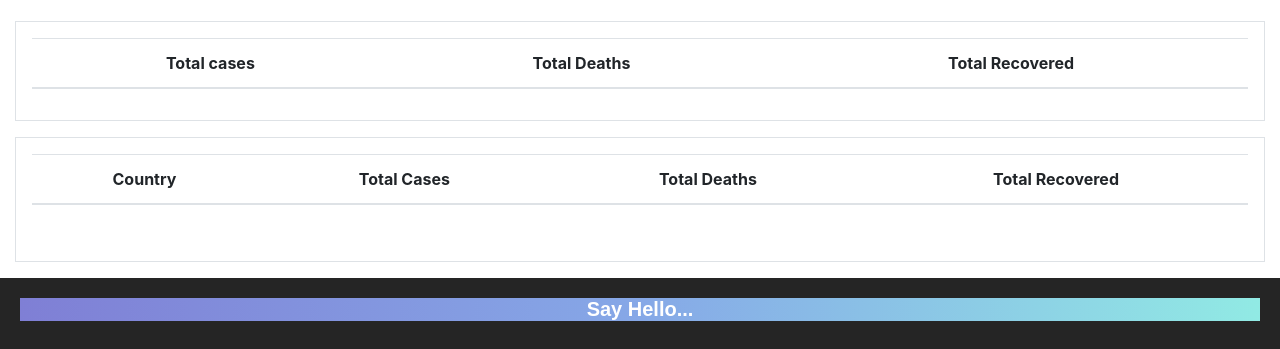
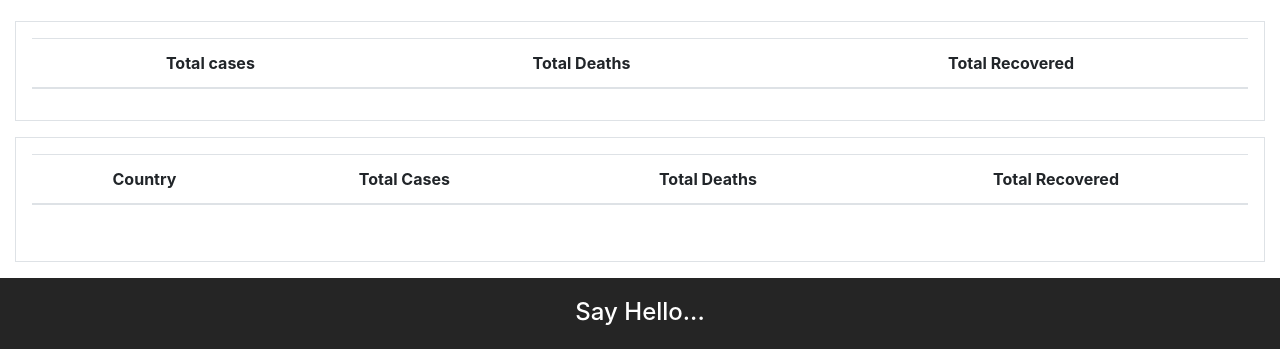
Before and after one commit to Hitesh-15/CovidTracker, a plain HTML site: page index.html in a window 1280 px wide. Shown: the part 173-522 px from the top of the page. Drawn offline with nearby package versions, Linux system fonts and the light colour scheme; no server answers.

Commit message:
Update index.html

```diff
--- a/index.html
+++ b/index.html
@@ -57,7 +57,7 @@
         </div>
     </div>
     <div class="footer-area">
-        <p> Say Hello...</p>
+        <h4> Say Hello...</h4>
                    <div class="footer-social-widget">
                        <a href="mailto:hitesh@ambulkar.com"><e class="fa fa-envelope-o" ></e></a>
                        <a href="https://www.linkedin.com/in/hitesh-ambulkar/" target="_blank"><l class="fa fa-linkedin"></l></a>
```
